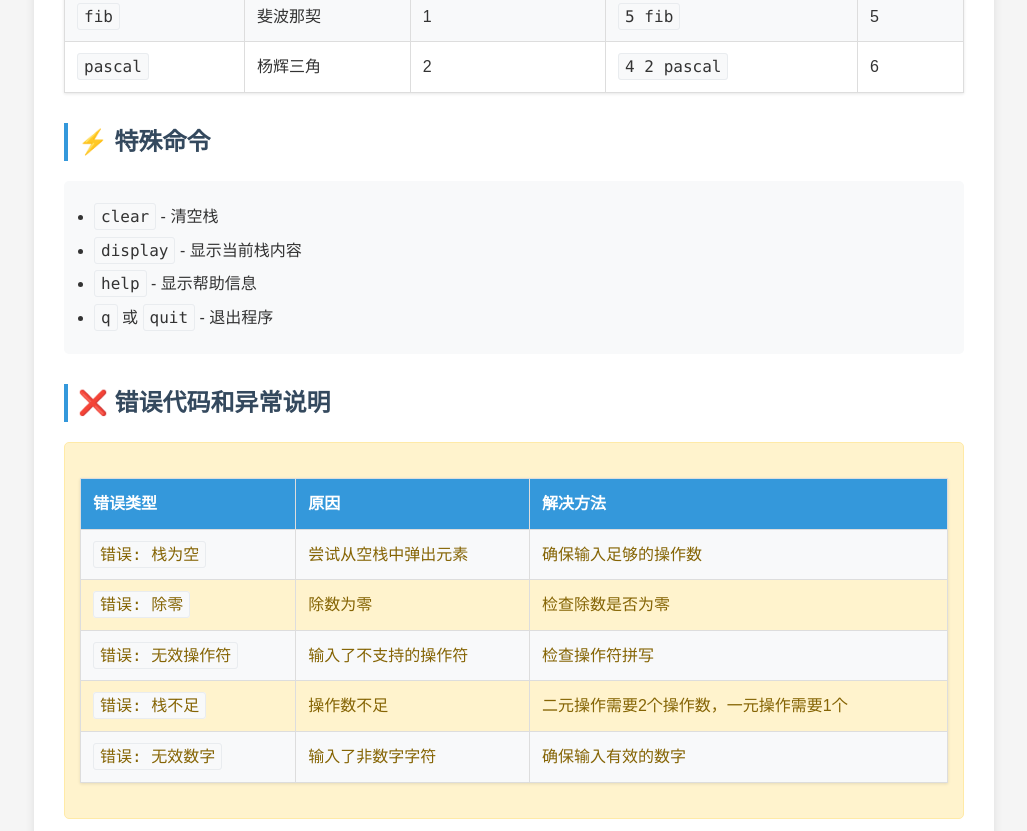
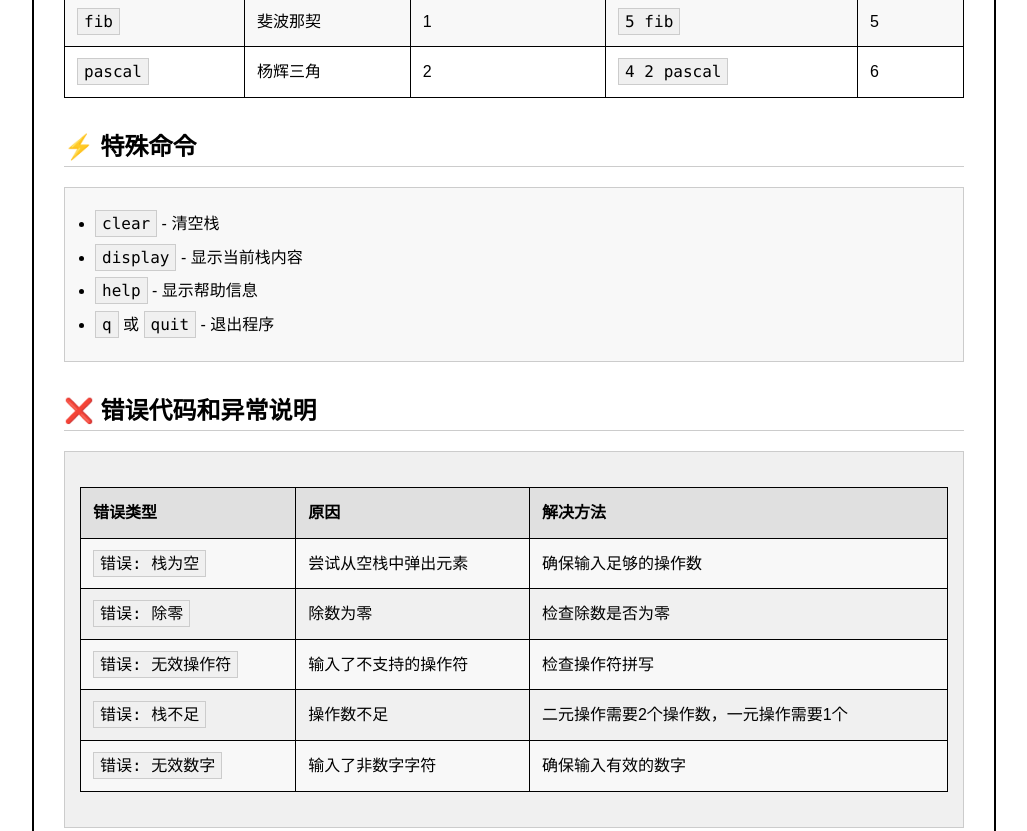
Before and after one commit to songyayiyi-wq/rpn-calculator, a plain HTML site: page rpn_manual.html in a window 1280 px wide. Shown: the part 1554-2385 px from the top of the page, without its empty margins (126-1153 px from the left). Drawn offline with Linux system fonts and the light colour scheme.

Commit message:
rpn_manual.html

```diff
--- a/rpn_manual.html
+++ b/rpn_manual.html
@@ -6,8 +6,8 @@
         body {
             font-family: Arial, sans-serif;
             margin: 40px;
-            background: #f5f5f5;
-            color: #333;
+            background: white;
+            color: black;
             line-height: 1.6;
         }
         .container {
@@ -15,78 +15,82 @@
             margin: 0 auto;
             background: white;
             padding: 30px;
-            border-radius: 10px;
-            box-shadow: 0 2px 10px rgba(0,0,0,0.1);
+            border-radius: 0;
+            box-shadow: none;
+            border: 2px solid black;
         }
         h1 {
-            color: #2c3e50;
+            color: black;
             text-align: center;
-            border-bottom: 3px solid #3498db;
+            border-bottom: 2px solid black;
             padding-bottom: 10px;
         }
         h2 {
-            color: #34495e;
+            color: black;
             margin-top: 30px;
-            border-left: 4px solid #3498db;
-            padding-left: 10px;
+            border-left: none;
+            padding-left: 0;
+            border-bottom: 1px solid #ccc;
         }
         code {
-            background: #f8f9fa;
+            background: #f0f0f0;
             padding: 3px 6px;
-            border-radius: 3px;
-            border: 1px solid #e9ecef;
+            border-radius: 0;
+            border: 1px solid #ccc;
             font-family: Consolas, monospace;
         }
         pre {
-            background: white;
+            background: #f8f8f8;
             color: black;
             padding: 15px;
-            border-radius: 5px;
+            border-radius: 0;
             overflow-x: auto;
-            border-left: 4px solid #3498db;
-            border: 1px solid #ddd;
+            border-left: none;
+            border: 1px solid #ccc;
         }
         table {
             border-collapse: collapse;
             width: 100%;
             margin: 20px 0;
-            box-shadow: 0 1px 3px rgba(0,0,0,0.1);
+            box-shadow: none;
+            border: 1px solid black;
         }
         th, td {
-            border: 1px solid #ddd;
+            border: 1px solid black;
             padding: 12px;
             text-align: left;
         }
         th {
-            background: #3498db;
-            color: white;
+            background: #e0e0e0;
+            color: black;
             font-weight: bold;
         }
         tr:nth-child(even) {
-            background: #f8f9fa;
+            background: #f8f8f8;
         }
         ul {
-            background: #f8f9fa;
+            background: #f8f8f8;
             padding: 15px 30px;
-            border-radius: 5px;
+            border-radius: 0;
+            border: 1px solid #ccc;
         }
         li {
             margin: 8px 0;
         }
         .warning {
-            background: #fff3cd;
-            border: 1px solid #ffeaa7;
-            color: #856404;
+            background: #f0f0f0;
+            border: 1px solid #ccc;
+            color: black;
             padding: 15px;
-            border-radius: 5px;
+            border-radius: 0;
             margin: 15px 0;
         }
         .example {
-            background: #d1ecf1;
-            border: 1px solid #bee5eb;
-            color: #0c5460;
+            background: #f8f8f8;
+            border: 1px solid #ccc;
+            color: black;
             padding: 15px;
-            border-radius: 5px;
+            border-radius: 0;
             margin: 15px 0;
         }
     </style>
```
